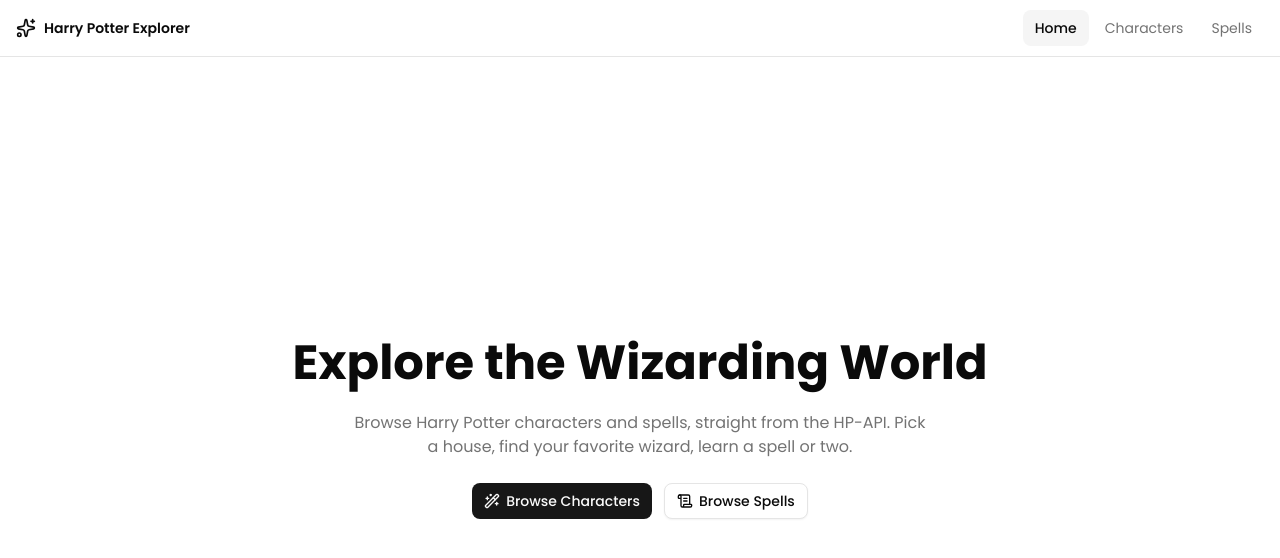
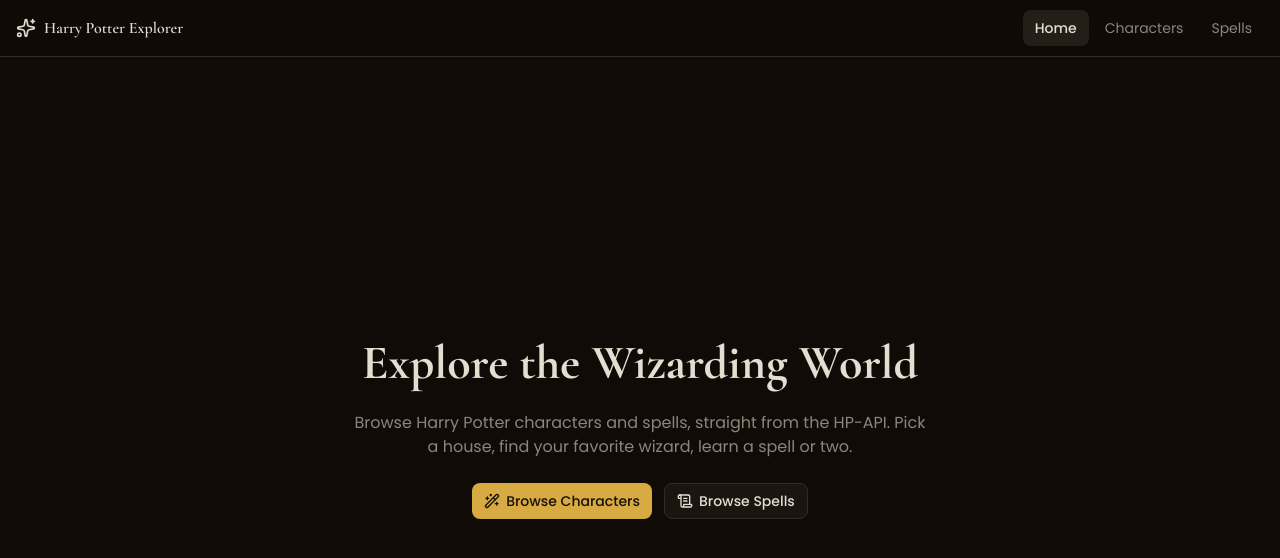
Before and after one commit to BayuWinataa/Harry-Potter-Explorer, a Next.js app: page / in a window 1280 px wide. Shown: the top 558 px of the page. Built offline with nearby package versions, Linux system fonts and the light colour scheme.

Commit message:
feat: add wizarding archive theme

```diff
--- a/app/globals.css
+++ b/app/globals.css
@@ -8,6 +8,7 @@
   --color-background: var(--background);
   --color-foreground: var(--foreground);
   --font-poppins: var(--font-poppins);
+  --font-display: var(--font-display);
   --font-sans: var(--font-sans);
   --font-mono: var(--font-geist-mono);
   --font-heading: var(--font-sans);
@@ -50,24 +51,24 @@
 }
 
 :root {
-  --background: oklch(1 0 0);
-  --foreground: oklch(0.145 0 0);
-  --card: oklch(1 0 0);
-  --card-foreground: oklch(0.145 0 0);
-  --popover: oklch(1 0 0);
-  --popover-foreground: oklch(0.145 0 0);
-  --primary: oklch(0.205 0 0);
-  --primary-foreground: oklch(0.985 0 0);
-  --secondary: oklch(0.97 0 0);
-  --secondary-foreground: oklch(0.205 0 0);
-  --muted: oklch(0.97 0 0);
-  --muted-foreground: oklch(0.556 0 0);
-  --accent: oklch(0.97 0 0);
-  --accent-foreground: oklch(0.205 0 0);
-  --destructive: oklch(0.577 0.245 27.325);
-  --border: oklch(0.922 0 0);
-  --input: oklch(0.922 0 0);
-  --ring: oklch(0.708 0 0);
+  --background: oklch(0.96 0.015 90);
+  --foreground: oklch(0.20 0.02 60);
+  --card: oklch(0.985 0.01 90);
+  --card-foreground: oklch(0.20 0.02 60);
+  --popover: oklch(0.985 0.01 90);
+  --popover-foreground: oklch(0.20 0.02 60);
+  --primary: oklch(0.72 0.13 80);
+  --primary-foreground: oklch(0.20 0.02 60);
+  --secondary: oklch(0.91 0.02 90);
+  --secondary-foreground: oklch(0.25 0.02 60);
+  --muted: oklch(0.93 0.015 90);
+  --muted-foreground: oklch(0.45 0.02 60);
+  --accent: oklch(0.90 0.03 85);
+  --accent-foreground: oklch(0.25 0.02 60);
+  --destructive: oklch(0.55 0.20 25);
+  --border: oklch(0.85 0.02 85);
+  --input: oklch(0.85 0.02 85);
+  --ring: oklch(0.72 0.13 80);
   --chart-1: oklch(0.87 0 0);
   --chart-2: oklch(0.556 0 0);
   --chart-3: oklch(0.439 0 0);
@@ -85,24 +86,24 @@
 }
 
 .dark {
-  --background: oklch(0.145 0 0);
-  --foreground: oklch(0.985 0 0);
-  --card: oklch(0.205 0 0);
-  --card-foreground: oklch(0.985 0 0);
-  --popover: oklch(0.205 0 0);
-  --popover-foreground: oklch(0.985 0 0);
-  --primary: oklch(0.922 0 0);
-  --primary-foreground: oklch(0.205 0 0);
-  --secondary: oklch(0.269 0 0);
-  --secondary-foreground: oklch(0.985 0 0);
-  --muted: oklch(0.269 0 0);
-  --muted-foreground: oklch(0.708 0 0);
-  --accent: oklch(0.269 0 0);
-  --accent-foreground: oklch(0.985 0 0);
-  --destructive: oklch(0.704 0.191 22.216);
-  --border: oklch(1 0 0 / 10%);
-  --input: oklch(1 0 0 / 15%);
-  --ring: oklch(0.556 0 0);
+  --background: oklch(0.155 0.012 60);
+  --foreground: oklch(0.90 0.02 90);
+  --card: oklch(0.185 0.014 60);
+  --card-foreground: oklch(0.90 0.02 90);
+  --popover: oklch(0.185 0.014 60);
+  --popover-foreground: oklch(0.90 0.02 90);
+  --primary: oklch(0.76 0.13 85);
+  --primary-foreground: oklch(0.18 0.015 60);
+  --secondary: oklch(0.24 0.015 60);
+  --secondary-foreground: oklch(0.90 0.02 90);
+  --muted: oklch(0.24 0.015 60);
+  --muted-foreground: oklch(0.62 0.02 80);
+  --accent: oklch(0.28 0.02 70);
+  --accent-foreground: oklch(0.92 0.02 90);
+  --destructive: oklch(0.62 0.19 25);
+  --border: oklch(0.30 0.015 60);
+  --input: oklch(0.30 0.015 60);
+  --ring: oklch(0.76 0.13 85);
   --chart-1: oklch(0.87 0 0);
   --chart-2: oklch(0.556 0 0);
   --chart-3: oklch(0.439 0 0);
--- a/app/layout.tsx
+++ b/app/layout.tsx
@@ -1,5 +1,5 @@
 import type { Metadata } from 'next';
-import { Geist, Geist_Mono, Poppins } from 'next/font/google';
+import { Cormorant_Garamond, Geist, Geist_Mono, Poppins } from 'next/font/google';
 import { Navbar } from '@/components/navbar';
 import { Providers } from './providers';
 import './globals.css';
@@ -8,6 +8,12 @@
 	subsets: ['latin'],
 	weight: ['400', '500', '600', '700'],
 	variable: '--font-poppins',
+});
+
+const cormorant = Cormorant_Garamond({
+	subsets: ['latin'],
+	weight: ['600', '700'],
+	variable: '--font-display',
 });
 
 const geistSans = Geist({
@@ -27,7 +33,7 @@
 
 export default function RootLayout({ children }: { children: React.ReactNode }) {
 	return (
-		<html lang="en" className={`${poppins.variable} ${geistSans.variable} ${geistMono.variable} h-full antialiased`}>
+		<html lang="en" className={`${poppins.variable} ${cormorant.variable} ${geistSans.variable} ${geistMono.variable} h-full antialiased dark`}>
 			<body className="min-h-full flex flex-col">
 				<Navbar />
 				<Providers>{children}</Providers>
--- a/app/page.tsx
+++ b/app/page.tsx
@@ -6,7 +6,7 @@
 export default function Home() {
   return (
     <main className="container mx-auto flex flex-1 flex-col items-center justify-center gap-6 px-4 py-16 text-center">
-      <h1 className="text-4xl font-bold sm:text-5xl">
+      <h1 className="font-display text-4xl font-bold sm:text-5xl">
         Explore the Wizarding World
       </h1>
       <p className="max-w-xl text-muted-foreground">
--- a/components/navbar.tsx
+++ b/components/navbar.tsx
@@ -17,7 +17,7 @@
   return (
     <header className="sticky top-0 z-10 border-b bg-background/80 backdrop-blur">
       <nav className="container mx-auto flex h-14 items-center justify-between px-4">
-        <Link href="/" className="flex items-center gap-2 text-sm font-semibold">
+        <Link href="/" className="flex items-center gap-2 font-display text-base font-semibold">
           <Sparkles className="size-5" />
           <span>Harry Potter Explorer</span>
         </Link>
```
Also changed, not shown: 1 other file (tests, documents, lock files or other folders).
